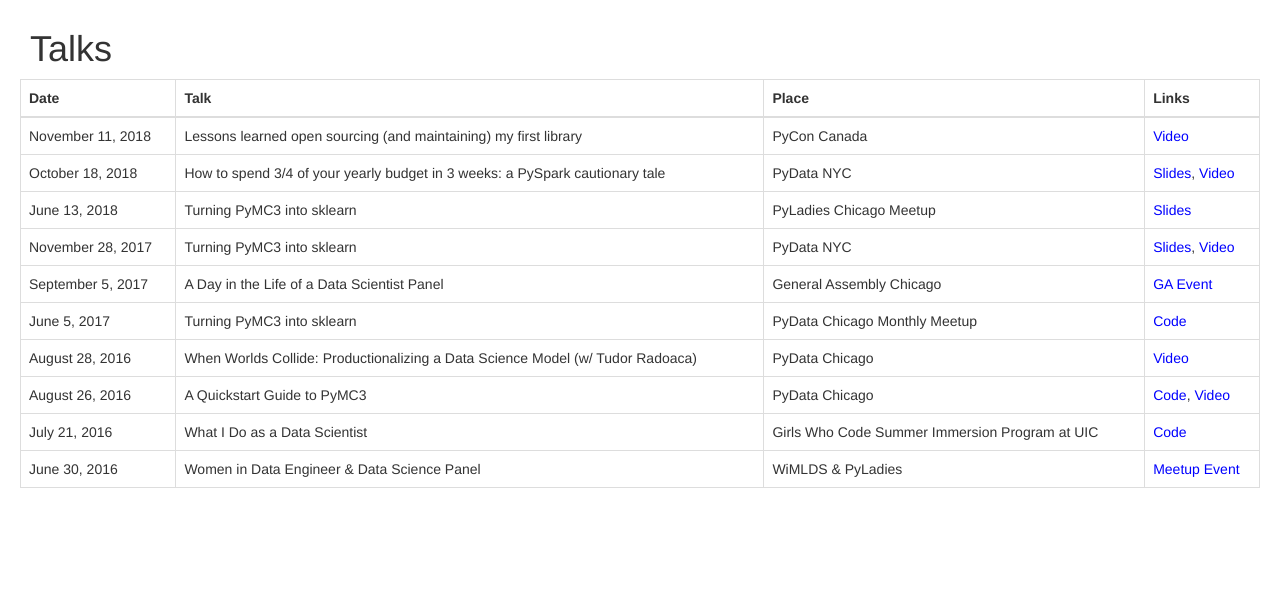
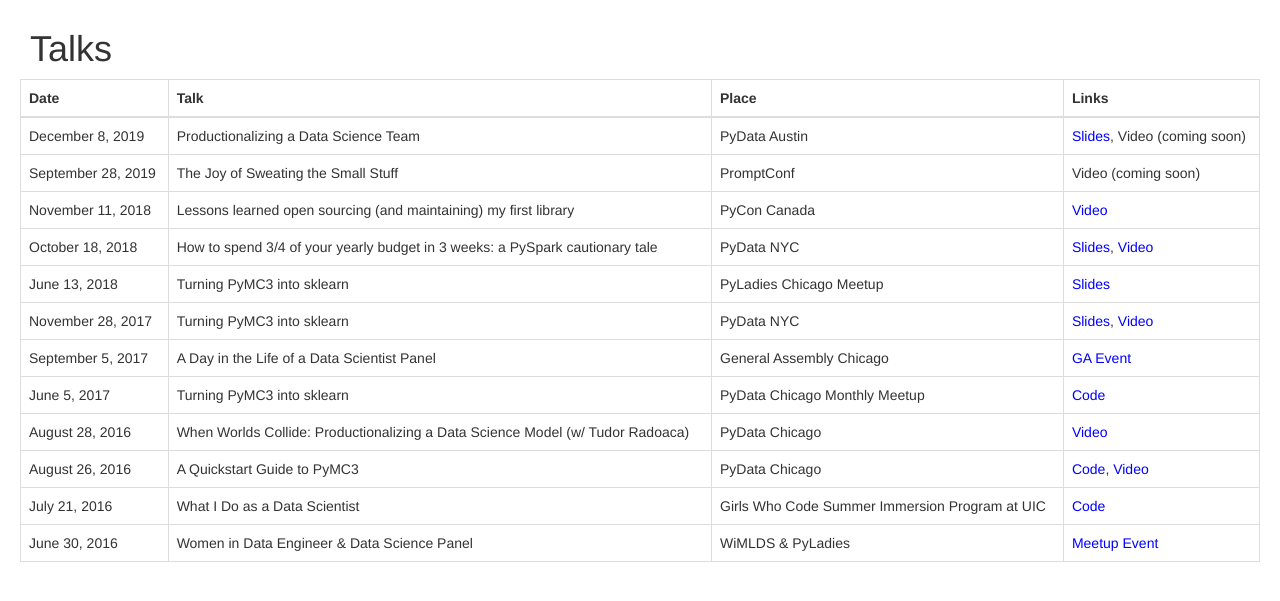
Before and after one commit to parsing-science/parsing-science-flask, a Flask app: page /talks/ in a window 1280 px wide. Shown: the part 111-712 px from the top of the page. Run offline with Flask 2, Linux system fonts and the light colour scheme; some libraries are stand-ins or nearby versions.

Commit message:
Add in two talks

```diff
--- a/parsing_science/templates/core/talks.html
+++ b/parsing_science/templates/core/talks.html
@@ -14,6 +14,18 @@
           </tr>
         </thead>
         <tbody>
+          <tr>
+            <td>December 8, 2019</td>
+            <td>Productionalizing a Data Science Team</td>
+            <td>PyData Austin</td>
+            <td><a href="../../static/documents/Productionalizing_a_Data_Science_Team.pdf" target="_blank"> Slides</a>, Video (coming soon)</td>
+          </tr>
+          <tr>
+            <td>September 28, 2019</td>
+            <td>The Joy of Sweating the Small Stuff</td>
+            <td>PromptConf</td>
+            <td>Video (coming soon)</td>
+          </tr>
           <tr>
             <td>November 11, 2018</td>
             <td>Lessons learned open sourcing (and maintaining) my first library</td>
```
Also changed, not shown: 1 other file.
